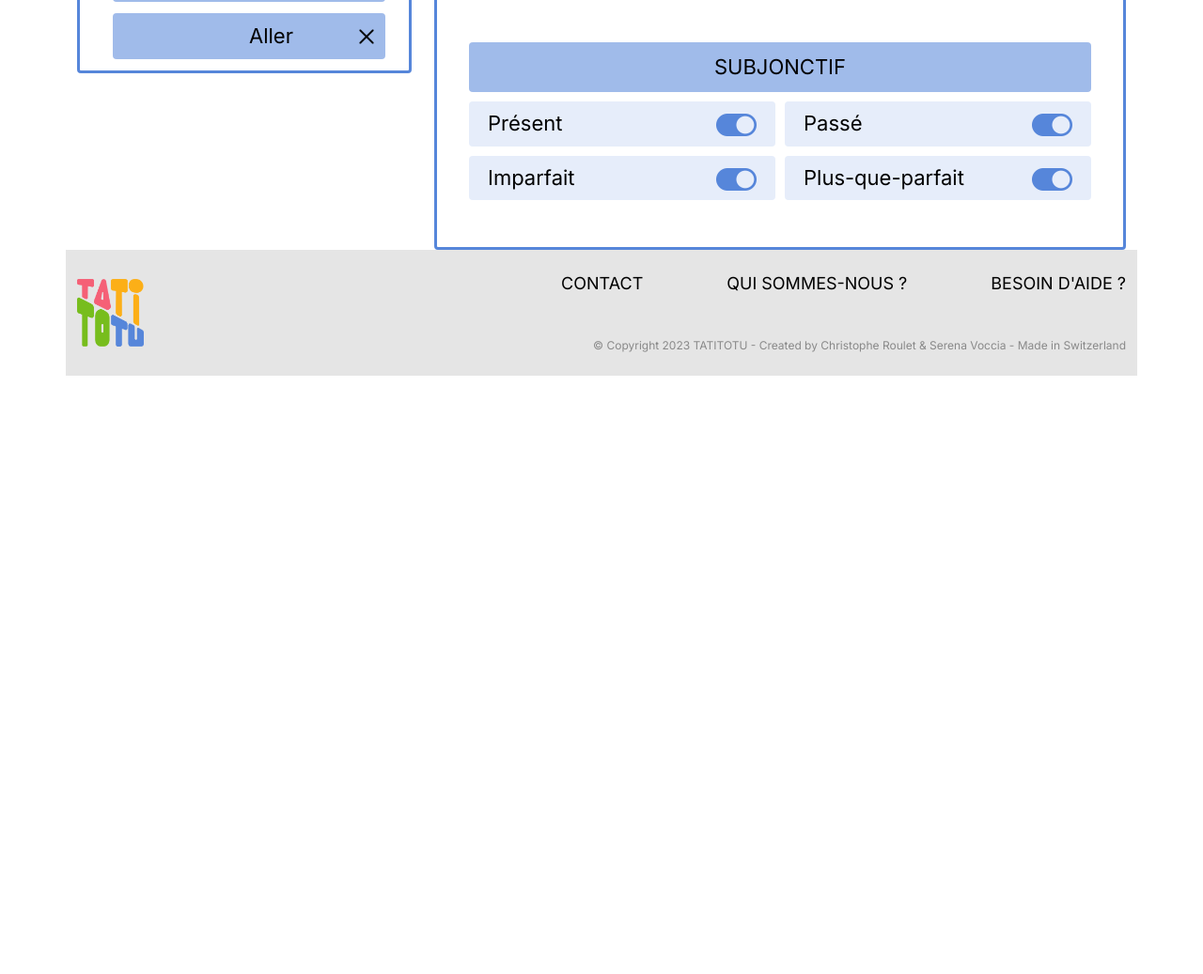
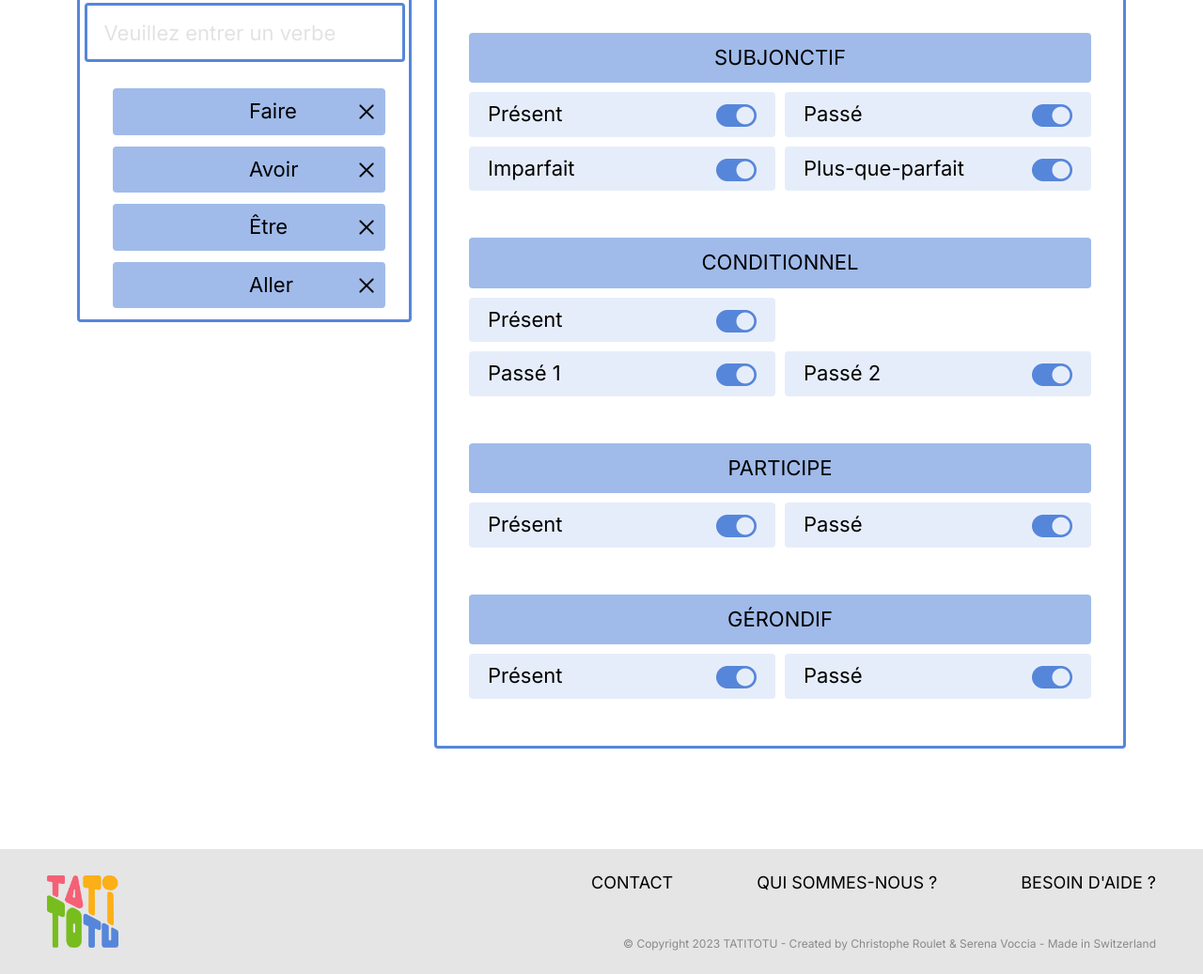
Before and after one commit to SerenaIta/tatitotu, a website built with Parcel: page src/imprimer-page.html in a window 1280 px wide. Shown: the part 919-1956 px from the top of the page at 94% size. Before the commit the page ends 1319 px from the top, so only its background shows below. Built offline with nearby package versions, Linux system fonts and the light colour scheme.

Commit message:
mercredi 27.03.24

```diff
--- a/src/imprimer-page.html
+++ b/src/imprimer-page.html
@@ -11,6 +11,7 @@
     />
   </head>
   <body>
+    <header>
       <div class="container header">
         <div class="row">
           <div class="col-1">
@@ -18,13 +19,17 @@
           </div>
           <div class="col-11">
             <div class="nav">
-            <div><a href="mailto:christophe.roulet@edu-vd.ch">Contact</a></div>
+              <div>
+                <a href="mailto:christophe.roulet@edu-vd.ch">Contact</a>
+              </div>
               <div><a href="index.html">Qui sommes-nous ?</a></div>
               <div>Besoin d'aide ?</div>
             </div>
           </div>
         </div>
       </div>
+    </header>
+    <main>
       <div class="">
         <div class="row">
           <div class="col-12">
@@ -128,48 +133,50 @@
                 <div><p class="uppercase-text">mes modes et temps</p></div>
               </div>
               <div class="contenu-temps-container">
-              <div class=""><p>Tout cocher</p></div>
-              <div class=""><p>Tout décocher</p></div>
+                <div class="allchecked-bottons">
+                  <div class="allchecked"><p>Tout cocher</p></div>
+                  <div class="allunchecked"><p>Tout décocher</p></div>
+                </div>
                 <div class="modes-mini-section">
                   <p class="modes uppercase-text">indicatif</p>
                   <div class="temps">
                     <div class="temp">
                       <div>Présent</div>
-                  <div><img src="img/radio-button.png" alt=""></div>
+                      <div><img src="img/radio-button.png" alt="" /></div>
                     </div>
                     <div class="temp">
                       <div>Passé composé</div>
-                  <div><img src="img/radio-button.png" alt=""></div>
+                      <div><img src="img/radio-button.png" alt="" /></div>
                     </div>
                   </div>
                   <div class="temps">
                     <div class="temp">
                       <div>Imparfait</div>
-                  <div><img src="img/radio-button.png" alt=""></div>
+                      <div><img src="img/radio-button.png" alt="" /></div>
                     </div>
                     <div class="temp">
                       <div>Plus-que-parfait</div>
-                  <div><img src="img/radio-button.png" alt=""></div>
+                      <div><img src="img/radio-button.png" alt="" /></div>
                     </div>
                   </div>
                   <div class="temps">
                     <div class="temp">
                       <div>Futur</div>
-                  <div><img src="img/radio-button.png" alt=""></div>
+                      <div><img src="img/radio-button.png" alt="" /></div>
                     </div>
                     <div class="temp">
                       <div>Futur antérieur</div>
-                  <div><img src="img/radio-button.png" alt=""></div>
+                      <div><img src="img/radio-button.png" alt="" /></div>
                     </div>
                   </div>
                   <div class="temps">
                     <div class="temp">
                       <div>Passé simple</div>
-                  <div><img src="img/radio-button.png" alt=""></div>
+                      <div><img src="img/radio-button.png" alt="" /></div>
                     </div>
                     <div class="temp">
                       <div>Passé antérieur</div>
-                  <div><img src="img/radio-button.png" alt=""></div>
+                      <div><img src="img/radio-button.png" alt="" /></div>
                     </div>
                   </div>
                 </div>
@@ -178,11 +185,11 @@
                   <div class="temps">
                     <div class="temp">
                       <div>Présent</div>
-                    <div><img src="img/radio-button.png" alt=""></div>
+                      <div><img src="img/radio-button.png" alt="" /></div>
                     </div>
                     <div class="temp">
                       <div>Passé</div>
-                    <div><img src="img/radio-button.png" alt=""></div>
+                      <div><img src="img/radio-button.png" alt="" /></div>
                     </div>
                   </div>
                 </div>
@@ -191,33 +198,88 @@
                   <div class="temps">
                     <div class="temp">
                       <div>Présent</div>
-                    <div><img src="img/radio-button.png" alt=""></div>
+                      <div><img src="img/radio-button.png" alt="" /></div>
                     </div>
                     <div class="temp">
                       <div>Passé</div>
-                    <div><img src="img/radio-button.png" alt=""></div>
+                      <div><img src="img/radio-button.png" alt="" /></div>
                     </div>
                   </div>
                   <div class="temps">
                     <div class="temp">
                       <div>Imparfait</div>
-                    <div><img src="img/radio-button.png" alt=""></div>
+                      <div><img src="img/radio-button.png" alt="" /></div>
                     </div>
                     <div class="temp">
                       <div>Plus-que-parfait</div>
-                    <div><img src="img/radio-button.png" alt=""></div>
+                      <div><img src="img/radio-button.png" alt="" /></div>
+                    </div>
+                  </div>
+                </div>
+                <div class="modes-mini-section">
+                  <p class="modes uppercase-text">conditionnel</p>
+                  <div class="temps">
+                    <div class="temp">
+                      <div>Présent</div>
+                      <div><img src="img/radio-button.png" alt="" /></div>
+                    </div>
+                    <div class="temp hidden">
+                      <div>Passé</div>
+                      <div><img src="img/radio-button.png" alt="" /></div>
+                    </div>
+                  </div>
+                  <div class="temps">
+                    <div class="temp">
+                      <div>Passé 1</div>
+                      <div><img src="img/radio-button.png" alt="" /></div>
+                    </div>
+                    <div class="temp">
+                      <div>Passé 2</div>
+                      <div><img src="img/radio-button.png" alt="" /></div>
+                    </div>
+                  </div>
+                </div>
+                <div class="modes-mini-section">
+                  <p class="modes uppercase-text">participe</p>
+                  <div class="temps">
+                    <div class="temp">
+                      <div>Présent</div>
+                      <div><img src="img/radio-button.png" alt="" /></div>
+                    </div>
+                    <div class="temp">
+                      <div>Passé</div>
+                      <div><img src="img/radio-button.png" alt="" /></div>
+                    </div>
+                  </div>
+                </div>
+                <div class="modes-mini-section">
+                  <p class="modes uppercase-text">gérondif</p>
+                  <div class="temps">
+                    <div class="temp">
+                      <div>Présent</div>
+                      <div><img src="img/radio-button.png" alt="" /></div>
+                    </div>
+                    <div class="temp">
+                      <div>Passé</div>
+                      <div><img src="img/radio-button.png" alt="" /></div>
                     </div>
                   </div>
                 </div>
               </div>
             </div>
           </div>
+        </div>
+      </div>
+    </main>
+    <footer>
       <div class="footer">
         <div class="row">
           <div class="col-1"><img src="img/logo_tatitotu.png" alt="" /></div>
           <div class="col-11">
             <div class="footer-nav">
-                <div><a href="mailto:christophe.roulet@edu-vd.ch">Contact</a></div>
+              <div>
+                <a href="mailto:christophe.roulet@edu-vd.ch">Contact</a>
+              </div>
               <div><a href="index.html">Qui sommes-nous ?</a></div>
               <div>Besoin d'aide ?</div>
             </div>
@@ -228,7 +290,7 @@
           </div>
         </div>
       </div>
-      </div>
+    </footer>
     <script src="js/main.js" type="module"></script>
   </body>
 </html>
--- a/src/scss/modules/_footer.scss
+++ b/src/scss/modules/_footer.scss
@@ -18,7 +18,8 @@
   opacity: 40%;
 }
 
-.footer {
+footer {
   background-color: #e5e5e5;
   padding: 25px 50px;
+  margin-top: 107px;
 }
--- a/src/scss/modules/_mes-verbes-section.scss
+++ b/src/scss/modules/_mes-verbes-section.scss
@@ -2,6 +2,10 @@
   border-radius: 4px;
   border: solid 3px #5686da;
 }
+// .col-4 {
+//   display: flex;
+//   align-items: flex-start;
+// }
 
 .title-mes-verbes-container {
   display: flex;
--- a/src/scss/modules/_modes-temps-section.scss
+++ b/src/scss/modules/_modes-temps-section.scss
@@ -57,3 +57,26 @@
 .modes-mini-section {
   margin-bottom: 50px;
 }
+
+.hidden {
+  visibility: hidden;
+}
+
+.allchecked {
+  color: #17a600;
+  font-size: 20px;
+  text-decoration: underline;
+}
+
+.allunchecked {
+  color: #d40000;
+  font-size: 20px;
+  text-decoration: underline;
+}
+
+.allchecked-bottons {
+  display: flex;
+  flex-wrap: nowrap;
+  justify-content: space-between;
+  margin-bottom: 20px;
+}
--- a/src/scss/modules/_section-phrase-accroche.scss
+++ b/src/scss/modules/_section-phrase-accroche.scss
@@ -4,7 +4,7 @@
   font-weight: 600;
   text-transform: uppercase;
   height: 712px;
-  width: 1440px;
+  width: 100%;
   display: flex;
   justify-content: center;
 }
--- a/src/scss/modules/_section_textes-page-acceuil.scss
+++ b/src/scss/modules/_section_textes-page-acceuil.scss
@@ -8,5 +8,5 @@
 }
 
 .p-quisommesnous {
-  margin: 37px 280px 112px 280px;
+  margin: 37px 280px 0 280px;
 }
```
Also changed, not shown: src/index.html (+19 -7 lines). Lines whose indentation alone changed are shown as unchanged.
